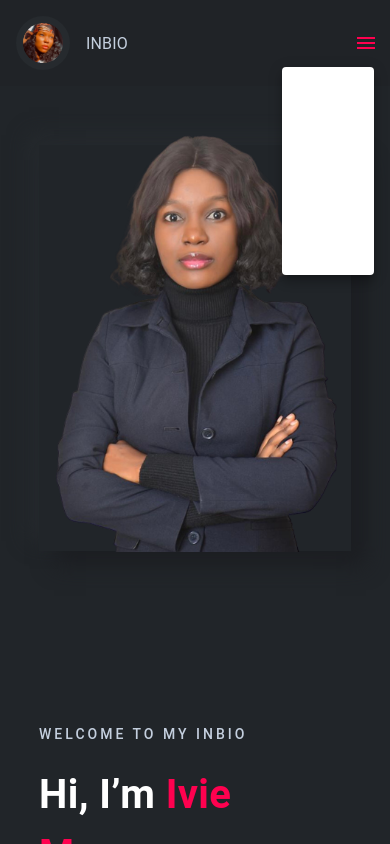
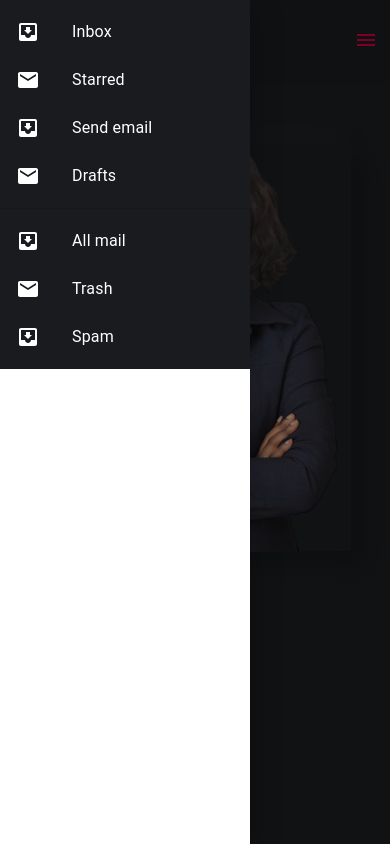
Before and after one commit to ivie-gif/Ivie.M.Emwiongbon, a React (Create React App) app: page /resume in a window 390 px wide. Both pictures are taken after a click on the button 366 px from the left and 43 px from the top of the page. Shown: the top 844 px of the page. Built offline with nearby package versions, Linux system fonts and the light colour scheme.

Commit message:
side navigation commit

```diff
--- a/src/components/navbar/index.tsx
+++ b/src/components/navbar/index.tsx
@@ -13,6 +13,8 @@
 import CustomButton from "../../shared/button";
 import { Link } from "react-router-dom";
 
+import Drawer from '../../shared/drawer'
+
 import ivieAvatar from "../../assets/avatar.png";
 
 const pages = [
@@ -23,6 +25,24 @@
 ];
 
 const ResponsiveAppBar = () => {
+  const [open, setOpen] = React.useState(false);
+
+  const toggleDrawer = (openStatus: boolean) => () => {
+    setOpen(openStatus);
+  };
+
+
+
+
+
+
+
+
+
+
+
+
+
   const [anchorElNav, setAnchorElNav] = React.useState<null | HTMLElement>(
     null
   );
@@ -87,6 +107,8 @@
               </Typography>
             </Box>
           </Box>
+
+          {/* mobile navaigation */}
           <Box
             sx={{
               flexGrow: 1,
@@ -104,43 +126,23 @@
               onClick={handleOpenNavMenu}
               color="inherit"
             >
-              <MenuIcon sx={{ position: "relative", right: "0px" }} />
+              <Drawer />
             </IconButton>
-            <Menu
-              id="menu-appbar"
-              anchorEl={anchorElNav}
-              anchorOrigin={{
-                vertical: "bottom",
-                horizontal: "right",
-              }}
-              keepMounted
-              transformOrigin={{
-                vertical: "top",
-                horizontal: "right",
-              }}
-              open={Boolean(anchorElNav)}
-              onClose={handleCloseNavMenu}
-              sx={{
-                display: { xs: "block", md: "none" },
-              }}
-            >
-              {pages.map((page, index) => (
-                <MenuItem key={index} onClick={handleCloseNavMenu}>
-                  <a
-                    href={page.path}
-                    id={page.id}
-                    style={{
-                      textDecoration: "none",
-                      color: "white",
-                      borderBottom: "none",
-                    }}
-                  >
-                    <Typography textAlign="center">{page.text}</Typography>
-                  </a>
-                </MenuItem>
-              ))}
-            </Menu>
+
           </Box>
+
+
+
+
+
+
+
+
+
+
+
+
+         {/* big screen navigation */}
           <Box
             sx={{
               flexGrow: 1,
@@ -182,6 +184,7 @@
           </Box>
         </Toolbar>
       </Container>
+
     </AppBar>
   );
 };
--- /dev/null
+++ b/src/shared/drawer.tsx
@@ -0,0 +1,65 @@
+import * as React from 'react';
+import Box from '@mui/material/Box';
+import Drawer from '@mui/material/Drawer';
+import Button from '@mui/material/Button';
+import List from '@mui/material/List';
+import Divider from '@mui/material/Divider';
+import ListItem from '@mui/material/ListItem';
+import ListItemButton from '@mui/material/ListItemButton';
+import ListItemIcon from '@mui/material/ListItemIcon';
+import ListItemText from '@mui/material/ListItemText';
+import InboxIcon from '@mui/icons-material/MoveToInbox';
+import MailIcon from '@mui/icons-material/Mail';
+import MenuIcon from "@mui/icons-material/Menu";
+
+export default function TemporaryDrawer() {
+  const [open, setOpen] = React.useState(false);
+
+  const toggleDrawer = (openStatus: boolean) => () => {
+    setOpen(openStatus);
+  };
+
+  const list = () => (
+    <Box
+      sx={{ width: 250, backgroundColor: '#191b1e', color: 'white' }}
+      role="presentation"
+      onClick={toggleDrawer(false)}
+      onKeyDown={toggleDrawer(false)}
+    >
+      <List>
+        {['Inbox', 'Starred', 'Send email', 'Drafts'].map((text, index) => (
+          <ListItem key={text} disablePadding>
+            <ListItemButton>
+              <ListItemIcon sx={{color: 'white'}}>
+                {index % 2 === 0 ? <InboxIcon /> : <MailIcon />}
+              </ListItemIcon>
+              <ListItemText primary={text} />
+            </ListItemButton>
+          </ListItem>
+        ))}
+      </List>
+      <Divider />
+      <List>
+        {['All mail', 'Trash', 'Spam'].map((text, index) => (
+          <ListItem key={text} disablePadding>
+            <ListItemButton>
+              <ListItemIcon sx={{color: 'white'}}>
+                {index % 2 === 0 ? <InboxIcon /> : <MailIcon />}
+              </ListItemIcon>
+              <ListItemText primary={text} />
+            </ListItemButton>
+          </ListItem>
+        ))}
+      </List>
+    </Box>
+  );
+
+  return (
+    <Box>
+      <MenuIcon sx={{ right: "20px" }} onClick={toggleDrawer(true)}>Open Drawer</MenuIcon>
+      <Drawer open={open} onClose={toggleDrawer(false)}>
+        {list()}
+      </Drawer>
+    </Box>
+  );
+}
```
